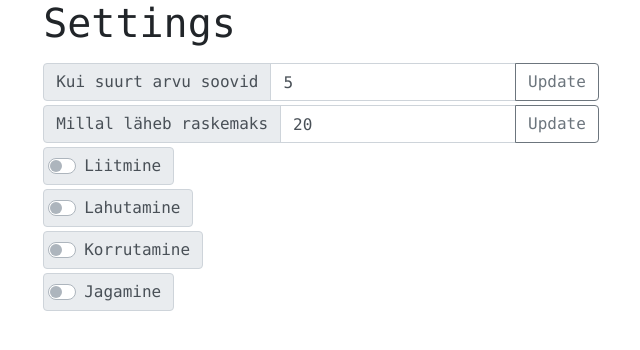
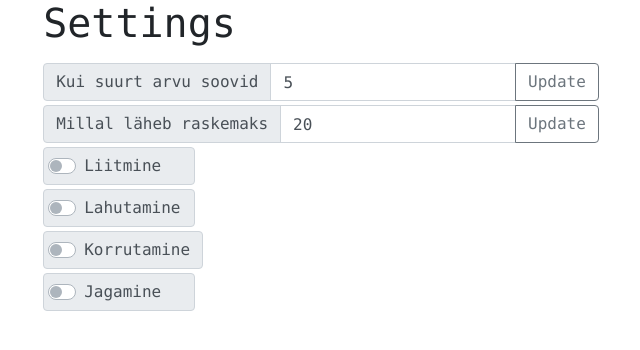
Before and after one commit to tomimarkus991/Oliveri-Matemaatika-Seiklus, a PHP site: page / in a window 1280 px wide. Shown: the part 361-711 px from the top of the page, without its empty margins (319-959 px from the left). Run offline with PHP 8.4, Linux system fonts and the light colour scheme; lists and menus that the app fills with data are empty.

Commit message:
make cooler inputs better

```diff
--- a/home.html
+++ b/home.html
@@ -91,7 +91,7 @@
             <tr>
                 <th class="col setting">
                     <div class="input-group mb-1">
-                        <div class="input-group-text custom-control custom-switch">
+                        <div class="set-input2 input-group-text custom-control custom-switch">
                             <div class="ml-1">
                                 <input type="checkbox" class="custom-control-input" id="add-el">
                                 <label class="custom-control-label" for="add-el">Liitmine</label>
@@ -103,7 +103,7 @@
             <tr>
                 <th class="col setting">
                     <div class="input-group mb-1">
-                        <div class="input-group-text custom-control custom-switch">
+                        <div class="set-input2 input-group-text custom-control custom-switch">
                             <div class="ml-1">
                                 <input type="checkbox" class="custom-control-input" id="substract-el">
                                 <label class="custom-control-label" for="substract-el">Lahutamine</label>
@@ -115,7 +115,7 @@
             <tr>
                 <th class="col setting">
                     <div class="input-group mb-1">
-                        <div class="input-group-text custom-control custom-switch">
+                        <div class="set-input2 input-group-text custom-control custom-switch">
                             <div class="ml-1">
                                 <input type="checkbox" class="custom-control-input" id="multiply-el">
                                 <label class="custom-control-label" for="multiply-el">Korrutamine</label>
@@ -127,7 +127,7 @@
             <tr>
                 <th class="col setting">
                     <div class="input-group mb-1">
-                        <div class="input-group-text custom-control custom-switch">
+                        <div class="set-input2 input-group-text custom-control custom-switch">
                             <div class="ml-1">
                                 <input type="checkbox" class="custom-control-input" id="divide-el">
                                 <label class="custom-control-label" for="divide-el">Jagamine</label>
--- a/styles.css
+++ b/styles.css
@@ -31,6 +31,10 @@ form {
 .set-input {
   min-width: 14em;
 }
+.set-input2 {
+  min-width: 9.5em;
+  text-align: left;
+}
 
 @media (max-width: 576px) {
   .container {
```
